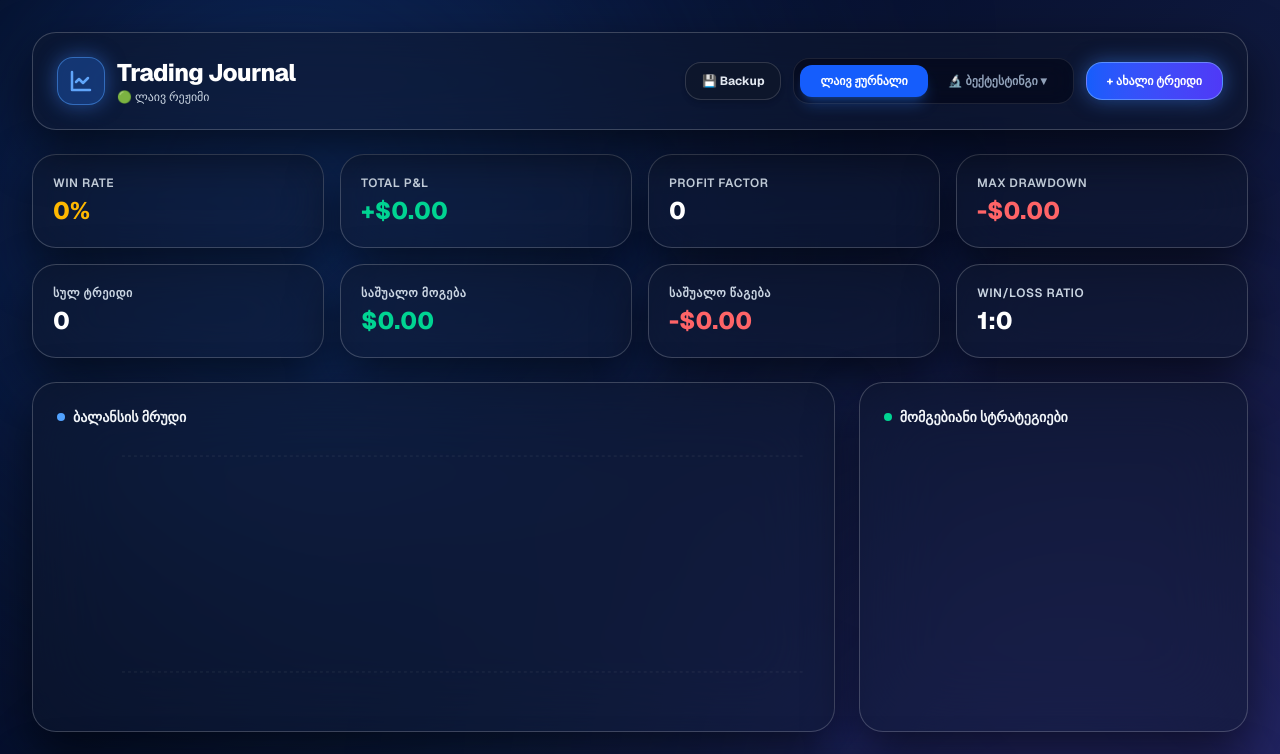
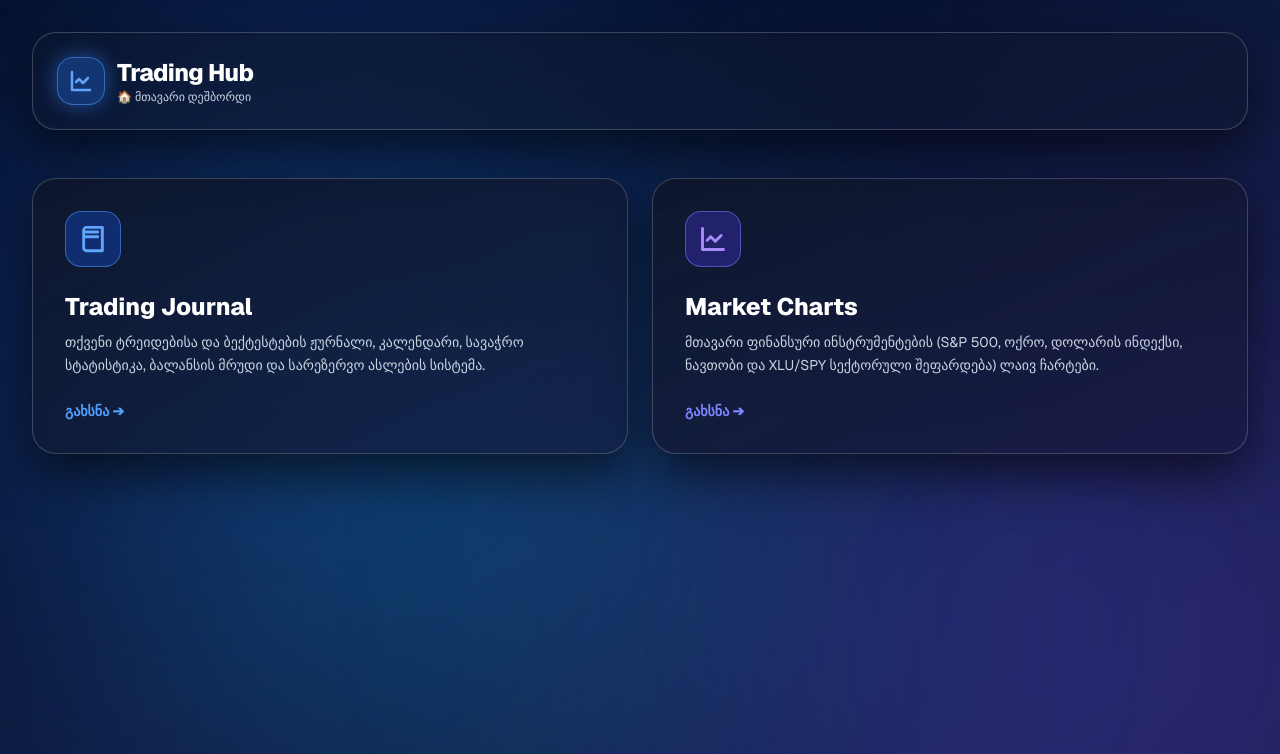
Before and after one commit to gundajek/trading-journal, a Next.js app: page / in a window 1280 px wide. Shown: the top 754 px of the page. Built offline with nearby package versions, Linux system fonts and the light colour scheme.

Commit message:
Initial commit

```diff
--- a/app/page.tsx
+++ b/app/page.tsx
@@ -42,6 +42,8 @@ interface BacktestSession {
 }
 
 export default function Home() {
+  const [currentView, setCurrentView] = useState<'dashboard' | 'journal' | 'charts'>('dashboard');
+
   const [activeTab, setActiveTab] = useState<'live' | 'backtest'>('live');
   const [viewMode, setViewMode] = useState<'table' | 'calendar'>('table');
   const [calendarDate, setCalendarDate] = useState(() => new Date());
@@ -74,7 +76,7 @@ export default function Home() {
         try {
           const parsed = JSON.parse(saved);
           if (Array.isArray(parsed) && parsed.length > 0) return parsed;
-        } catch { /* ignore corrupted data and fall back to default */ }
+        } catch { /* ignore corrupted data */ }
       }
     }
     return DEFAULT_BACKTEST_SESSIONS;
@@ -93,7 +95,7 @@ export default function Home() {
           const parsed: BacktestSession[] = JSON.parse(saved);
           if (parsed.some(s => s.id === savedActiveId)) return savedActiveId;
           if (parsed.length > 0) return parsed[0].id;
-        } catch { /* ignore corrupted data and fall back to default */ }
+        } catch { /* ignore corrupted data */ }
       }
     }
     return '1';
@@ -361,6 +363,25 @@ export default function Home() {
   const glassCard = "bg-slate-900/50 backdrop-blur-2xl border border-white/20 rounded-3xl shadow-[0_20px_50px_rgba(0,0,0,0.6)] transition-all duration-300 hover:border-white/30";
   const glassInput = "w-full bg-slate-950/60 backdrop-blur-md border border-white/15 rounded-2xl p-3 text-white outline-none focus:border-blue-400 focus:bg-slate-950/90 transition-all placeholder:text-slate-500 shadow-inner";
 
+  // TradingView Stable Widget Component using iframe embed
+  const TradingViewFrameWidget = ({ symbol, title }: { symbol: string; title: string }) => {
+    return (
+      <div className={`${glassCard} p-4 flex flex-col h-[520px]`}>
+        <h3 className="text-sm font-bold text-slate-100 mb-3 flex items-center justify-between">
+          <span className="flex items-center gap-2"><span className="w-2 h-2 rounded-full bg-blue-400"></span> {title}</span>
+          <span className="text-xs text-slate-400 font-mono">{symbol}</span>
+        </h3>
+        <div className="flex-1 w-full rounded-2xl overflow-hidden border border-white/10 bg-slate-950">
+          <iframe
+            src={`https://s.tradingview.com/widgetembed/?symbol=${encodeURIComponent(symbol)}&interval=D&hidesidetoolbar=1&symboledit=1&saveimage=1&toolbarbg=f1f3f6&studies=[]&theme=dark&style=1&timezone=Etc%2FUTC&locale=en&utm_source=localhost&utm_medium=widget&utm_campaign=chart&utm_term=${encodeURIComponent(symbol)}`}
+            style={{ width: '100%', height: '100%', border: 'none' }}
+            title={title}
+          />
+        </div>
+      </div>
+    );
+  };
+
   return (
     <div className="min-h-screen bg-slate-950 bg-gradient-to-br from-slate-950 via-blue-950/60 to-indigo-950 text-slate-50 p-4 md:p-8 relative overflow-hidden font-sans">
 
@@ -370,14 +391,106 @@ export default function Home() {
 
       <div className="max-w-7xl mx-auto space-y-6 relative z-10">
 
-        {/* Header & Tabs */}
+        {/* Top Navbar / Header across all views */}
         <header className={`${glassCard} p-6 flex flex-col md:flex-row justify-between items-center gap-4 relative z-30`}>
-          <div className="flex items-center gap-3">
+          <div className="flex items-center gap-3 cursor-pointer" onClick={() => setCurrentView('dashboard')}>
             <div className="w-12 h-12 bg-blue-500/30 rounded-2xl flex items-center justify-center border border-blue-400/50 shadow-[0_0_20px_rgba(59,130,246,0.5)]">
               <svg xmlns="http://www.w3.org/2000/svg" width="24" height="24" viewBox="0 0 24 24" fill="none" stroke="#60a5fa" strokeWidth="2.5" strokeLinecap="round" strokeLinejoin="round"><path d="M3 3v18h18"/><path d="m19 9-5 5-4-4-3 3"/></svg>
             </div>
             <div>
-              <h1 className="text-2xl font-extrabold tracking-tight text-white">Trading Journal</h1>
+              <h1 className="text-2xl font-extrabold tracking-tight text-white">Trading Hub</h1>
+              <p className="text-xs text-slate-300 font-medium">
+                {currentView === 'dashboard' ? '🏠 მთავარი დეშბორდი' : currentView === 'journal' ? '📊 ტრეიდინგ ჟურნალი' : '📈 ფინანსური ჩარტები'}
+              </p>
+            </div>
+          </div>
+
+          <div className="flex items-center gap-3">
+            {currentView !== 'dashboard' && (
+              <button
+                onClick={() => setCurrentView('dashboard')}
+                className="bg-slate-900/80 hover:bg-slate-800 text-slate-200 px-4 py-2.5 rounded-2xl text-xs font-bold transition-all border border-white/15 flex items-center gap-2 shadow-md"
+              >
+                🏠 მთავარი მენიუ
+              </button>
+            )}
+
+            {currentView === 'journal' && (
+              <button
+                onClick={exportBackup}
+                className="bg-slate-900/80 hover:bg-slate-800 text-slate-200 px-4 py-2.5 rounded-2xl text-xs font-bold transition-all border border-white/15 flex items-center gap-2 shadow-md"
+              >
+                💾 Backup
+              </button>
+            )}
+          </div>
+        </header>
+
+        {/* 1. DASHBOARD VIEW */}
+        {currentView === 'dashboard' && (
+          <div className="grid grid-cols-1 md:grid-cols-2 gap-6 my-12">
+            {/* Trading Journal Card */}
+            <div
+              onClick={() => setCurrentView('journal')}
+              className={`${glassCard} p-8 cursor-pointer group hover:scale-[1.02] transition-all duration-300 border border-blue-500/30 hover:border-blue-400 bg-gradient-to-br from-slate-900/80 to-blue-950/40`}
+            >
+              <div className="w-14 h-14 bg-blue-600/30 rounded-2xl flex items-center justify-center border border-blue-400/50 mb-6 group-hover:shadow-[0_0_30px_rgba(59,130,246,0.6)] transition-all">
+                <svg xmlns="http://www.w3.org/2000/svg" width="28" height="28" viewBox="0 0 24 24" fill="none" stroke="#60a5fa" strokeWidth="2.5" strokeLinecap="round" strokeLinejoin="round"><path d="M4 19.5v-15A2.5 2.5 0 0 1 6.5 2H20v20H6.5a2.5 2.5 0 0 1-2.5-2.5Z"/><path d="M6 6h10"/><path d="M6 10h10"/></svg>
+              </div>
+              <h2 className="text-2xl font-extrabold text-white mb-2">Trading Journal</h2>
+              <p className="text-sm text-slate-300 leading-relaxed">
+                თქვენი ტრეიდებისა და ბექტესტების ჟურნალი, კალენდარი, სავაჭრო სტატისტიკა, ბალანსის მრუდი და სარეზერვო ასლების სისტემა.
+              </p>
+              <div className="mt-6 flex items-center text-blue-400 font-bold text-sm gap-2">
+                გახსნა ➔
+              </div>
+            </div>
+
+            {/* Charts Card */}
+            <div
+              onClick={() => setCurrentView('charts')}
+              className={`${glassCard} p-8 cursor-pointer group hover:scale-[1.02] transition-all duration-300 border border-indigo-500/30 hover:border-indigo-400 bg-gradient-to-br from-slate-900/80 to-indigo-950/40`}
+            >
+              <div className="w-14 h-14 bg-indigo-600/30 rounded-2xl flex items-center justify-center border border-indigo-400/50 mb-6 group-hover:shadow-[0_0_30px_rgba(129,140,248,0.6)] transition-all">
+                <svg xmlns="http://www.w3.org/2000/svg" width="28" height="28" viewBox="0 0 24 24" fill="none" stroke="#a78bfa" strokeWidth="2.5" strokeLinecap="round" strokeLinejoin="round"><path d="M3 3v18h18"/><path d="m19 9-5 5-4-4-3 3"/></svg>
+              </div>
+              <h2 className="text-2xl font-extrabold text-white mb-2">Market Charts</h2>
+              <p className="text-sm text-slate-300 leading-relaxed">
+                მთავარი ფინანსური ინსტრუმენტების (S&P 500, ოქრო, დოლარის ინდექსი, ნავთობი და XLU/SPY სექტორული შეფარდება) ლაივ ჩარტები.
+              </p>
+              <div className="mt-6 flex items-center text-indigo-400 font-bold text-sm gap-2">
+                გახსნა ➔
+              </div>
+            </div>
+          </div>
+        )}
+
+        {/* 2. CHARTS VIEW */}
+        {currentView === 'charts' && (
+          <div className="space-y-6">
+            <div className="grid grid-cols-1 lg:grid-cols-2 gap-6">
+              <TradingViewFrameWidget symbol="SPX" title="S&P 500 (SPX)" />
+              <TradingViewFrameWidget symbol="OANDA:XAUUSD" title="ოქრო (Gold / USD)" />
+            </div>
+            <div className="grid grid-cols-1 lg:grid-cols-2 gap-6">
+              <TradingViewFrameWidget symbol="TVC:DXY" title="დოლარის ინდექსი (US Dollar Index)" />
+              <TradingViewFrameWidget symbol="OANDA:BCOUSD" title="ნავთობი (Brent Oil)" />
+            </div>
+            <div className="grid grid-cols-1 gap-6">
+              <TradingViewFrameWidget symbol="AMEX:XLU / AMEX:SPY" title="XLU / SPY Ratio (Utilities vs S&P 500)" />
+            </div>
+          </div>
+        )}
+
+        {/* 3. TRADING JOURNAL VIEW */}
+        {currentView === 'journal' && (
+          <div className="space-y-6">
+
+            {/* Journal Header Controls */}
+            <div className={`${glassCard} p-6 flex flex-col md:flex-row justify-between items-center gap-4 relative z-30`}>
+              <div className="flex items-center gap-3">
+                <div>
+                  <h2 className="text-xl font-extrabold tracking-tight text-white">Trading Journal</h2>
                   <p className="text-xs text-slate-300 font-medium">
                     {activeTab === 'live' ? '🟢 ლაივ რეჟიმი' : `🔬 ბექტესტი: ${currentBacktestSession?.name}`}
                   </p>
@@ -385,15 +498,6 @@ export default function Home() {
               </div>
 
               <div className="flex flex-col sm:flex-row items-center gap-3">
-            {/* Backup Button */}
-            <button
-              onClick={exportBackup}
-              className="bg-slate-900/80 hover:bg-slate-800 text-slate-200 px-4 py-2.5 rounded-2xl text-xs font-bold transition-all border border-white/15 flex items-center gap-2 shadow-md"
-              title="მონაცემების სარეზერვო ასლის კომპიუტერში შენახვა"
-            >
-              💾 Backup
-            </button>
-
                 <div className="flex bg-slate-950/60 p-1.5 rounded-2xl border border-white/10 backdrop-blur-md relative">
                   <button
                     onClick={() => setActiveTab('live')}
@@ -456,7 +560,7 @@ export default function Home() {
                   + ახალი ტრეიდი
                 </button>
               </div>
-        </header>
+            </div>
 
             {/* Stats Grid */}
             <div className="grid grid-cols-2 md:grid-cols-4 gap-4">
@@ -467,7 +571,7 @@ export default function Home() {
               <div className={`${glassCard} p-5`}>
                 <p className="text-xs text-slate-300 font-semibold uppercase tracking-wider mb-1">Total P&L</p>
                 <p className={`text-2xl font-extrabold ${totalPnl >= 0 ? 'text-emerald-400' : 'text-red-400'}`}>
-              {totalPnl >= 0 ? '+' : ''}${totalPnl.toFixed(2)}
+                  {totalPnl >= 0 ? '+' : ''}\${totalPnl.toFixed(2)}
                 </p>
               </div>
               <div className={`${glassCard} p-5`}>
@@ -476,7 +580,7 @@ export default function Home() {
               </div>
               <div className={`${glassCard} p-5`}>
                 <p className="text-xs text-slate-300 font-semibold uppercase tracking-wider mb-1">Max Drawdown</p>
-            <p className="text-2xl font-extrabold text-red-400">-${maxDrawdown.toFixed(2)}</p>
+                <p className="text-2xl font-extrabold text-red-400">-\${maxDrawdown.toFixed(2)}</p>
               </div>
               <div className={`${glassCard} p-5`}>
                 <p className="text-xs text-slate-300 font-semibold uppercase tracking-wider mb-1">სულ ტრეიდი</p>
@@ -484,11 +588,11 @@ export default function Home() {
               </div>
               <div className={`${glassCard} p-5`}>
                 <p className="text-xs text-slate-300 font-semibold uppercase tracking-wider mb-1">საშუალო მოგება</p>
-            <p className="text-2xl font-extrabold text-emerald-400">${avgWin.toFixed(2)}</p>
+                <p className="text-2xl font-extrabold text-emerald-400">\${avgWin.toFixed(2)}</p>
               </div>
               <div className={`${glassCard} p-5`}>
                 <p className="text-xs text-slate-300 font-semibold uppercase tracking-wider mb-1">საშუალო წაგება</p>
-            <p className="text-2xl font-extrabold text-red-400">-${avgLoss.toFixed(2)}</p>
+                <p className="text-2xl font-extrabold text-red-400">-\${avgLoss.toFixed(2)}</p>
               </div>
               <div className={`${glassCard} p-5`}>
                 <p className="text-xs text-slate-300 font-semibold uppercase tracking-wider mb-1">Win/Loss Ratio</p>
@@ -594,7 +698,7 @@ export default function Home() {
                     </div>
                     <div className="flex flex-wrap items-center gap-2">
                       <span className="bg-slate-950/60 border border-white/10 rounded-xl px-3 py-1.5 text-xs font-bold text-slate-200">ტრეიდი: <span className="text-white">{monthTrades.length}</span></span>
-                  <span className={`bg-slate-950/60 border border-white/10 rounded-xl px-3 py-1.5 text-xs font-bold ${monthPnl >= 0 ? 'text-emerald-400' : 'text-red-400'}`}>P&L: {monthPnl >= 0 ? '+' : ''}${monthPnl.toFixed(2)}</span>
+                      <span className={`bg-slate-950/60 border border-white/10 rounded-xl px-3 py-1.5 text-xs font-bold ${monthPnl >= 0 ? 'text-emerald-400' : 'text-red-400'}`}>P&L: {monthPnl >= 0 ? '+' : ''}\${monthPnl.toFixed(2)}</span>
                       <span className="bg-slate-950/60 border border-white/10 rounded-xl px-3 py-1.5 text-xs font-bold text-slate-200">WIN: <span className="text-white">{monthWinRate}%</span></span>
                     </div>
                   </div>
@@ -629,7 +733,7 @@ export default function Home() {
                                   {stat && cell.inCurrentMonth ? (
                                     <div className="text-right">
                                       <div className={`text-xs font-extrabold ${isWin ? 'text-emerald-400' : 'text-red-400'}`}>
-                                    {stat.pnl >= 0 ? '+' : ''}${stat.pnl.toFixed(0)}
+                                        {stat.pnl >= 0 ? '+' : ''}\${stat.pnl.toFixed(0)}
                                       </div>
                                       <div className="text-[10px] text-slate-400">{stat.count} ტრეიდი</div>
                                     </div>
@@ -659,7 +763,7 @@ export default function Home() {
                       <th className="px-6 py-4">დრო (საათი)</th>
                       <th className="px-6 py-4">საბოლოო R:R</th>
                       <th className="px-6 py-4">დაგეგმილი P/L</th>
-                  <th className="px-6 py-4">საბოლოო ($)</th>
+                      <th className="px-6 py-4">საბოლოო (\$)</th>
                       <th className="px-6 py-4">ჩარტები</th>
                       <th className="px-6 py-4 text-center">მოქმედება</th>
                     </tr>
@@ -688,9 +792,9 @@ export default function Home() {
                             <div className="text-slate-300 text-xs mt-0.5">{trade.duration}</div>
                           </td>
                           <td className="px-6 py-4 font-mono text-slate-200">{trade.rr}</td>
-                      <td className="px-6 py-4 text-slate-300">${trade.targetPnl}</td>
+                          <td className="px-6 py-4 text-slate-300">\${trade.targetPnl}</td>
                           <td className={`px-6 py-4 font-bold ${trade.realizedPnl >= 0 ? 'text-emerald-400' : 'text-red-400'}`}>
-                        {trade.realizedPnl > 0 ? '+' : ''}${trade.realizedPnl}
+                            {trade.realizedPnl > 0 ? '+' : ''}\${trade.realizedPnl}
                           </td>
                           <td className="px-6 py-4">
                             {trade.images?.length > 0 ? (
@@ -723,6 +827,9 @@ export default function Home() {
               </div>
               )}
             </div>
+          </div>
+        )}
+
       </div>
 
       {/* Add Trade Modal */}
@@ -774,7 +881,7 @@ export default function Home() {
 
               <div className="grid grid-cols-3 gap-4">
                 <div>
-                  <label className="block text-xs font-bold uppercase tracking-wider text-slate-200 mb-2">რისკი ($)</label>
+                  <label className="block text-xs font-bold uppercase tracking-wider text-slate-200 mb-2">რისკი (\$)</label>
                   <input type="number" value={formData.risk} onChange={(e) => setFormData({...formData, risk: e.target.value})} className={glassInput} placeholder="0.00" />
                 </div>
                 <div>
@@ -782,7 +889,7 @@ export default function Home() {
                   <input type="number" value={formData.targetPnl} onChange={(e) => setFormData({...formData, targetPnl: e.target.value})} className={glassInput} placeholder="0.00" />
                 </div>
                 <div>
-                  <label className="block text-xs font-bold uppercase tracking-wider text-slate-200 mb-2">საბოლოო ($)</label>
+                  <label className="block text-xs font-bold uppercase tracking-wider text-slate-200 mb-2">საბოლოო (\$)</label>
                   <input type="number" value={formData.realizedPnl} onChange={(e) => setFormData({...formData, realizedPnl: e.target.value})} className={glassInput} placeholder="0.00" />
                 </div>
               </div>
```
Lines whose indentation alone changed are shown as unchanged.
